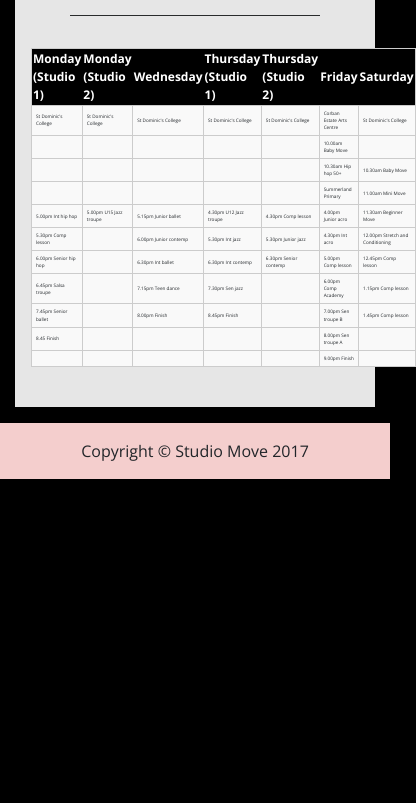
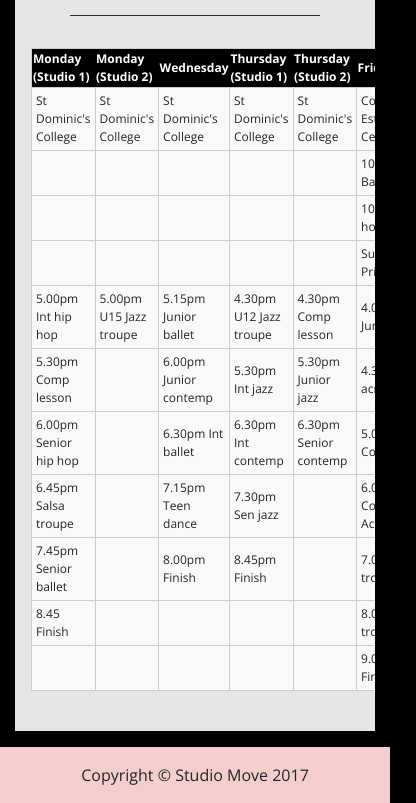
Before and after one commit to BenSmith123/StudioMoveWebsite, a plain HTML site: page StudioMove/timetable.html in a window 390 px wide. Shown: the part 172-975 px from the top of the page, 416 px wide, since content can reach past the window. Before the commit the page ends 844 px from the top, so only its background shows below. Drawn offline with nearby package versions, Linux system fonts and the light colour scheme.

Commit message:
scrolling timetable for mobile

```diff
--- a/StudioMove/css/business-casual.css
+++ b/StudioMove/css/business-casual.css
@@ -72,6 +72,7 @@ hr.divider {
 
 /* This is for the timetable table*/
 table.tableizer-table {
+  font-size: 12px;
   border: 1px solid #CCC;
 }
 .tableizer-table td {
--- a/StudioMove/timetable.html
+++ b/StudioMove/timetable.html
@@ -85,9 +85,10 @@
       <!-- THIS TABLE HTML WAS CREATED USING THIS TOOL: http://tableizer.journalistopia.com/tableizer.php
           (paste the table from excel into it - don't bother copying the '<style>', it's already included in the css) -->
 
-          <div class="center-block col-lg-12 p-3">
+          <div class="center-block col-lg-12 table-responsive-sm p-3">
 
-            <table class="tableizer-table" style="font-size:1.2vw;">
+            <table class="tableizer-table">
+              <!-- use this for a table with responsive-sizing text! <table class="tableizer-table" style="font-size:1.2vw;"> -->
             <thead><tr class="tableizer-firstrow"><th>Monday (Studio 1)</th><th>Monday (Studio 2)</th><th>Wednesday</th><th>Thursday (Studio 1)</th><th>Thursday (Studio 2)</th><th>Friday</th><th>Saturday</th></tr></thead><tbody>
              <tr><td>St Dominic's College</td><td>St Dominic's College</td><td>St Dominic's College</td><td>St Dominic's College</td><td>St Dominic's College</td><td>Corban Estate Arts Centre</td><td>St Dominic's College</td></tr>
              <tr><td>&nbsp;</td><td>&nbsp;</td><td>&nbsp;</td><td>&nbsp;</td><td>&nbsp;</td><td>10.00am Baby Move</td><td>&nbsp;</td></tr>
```
